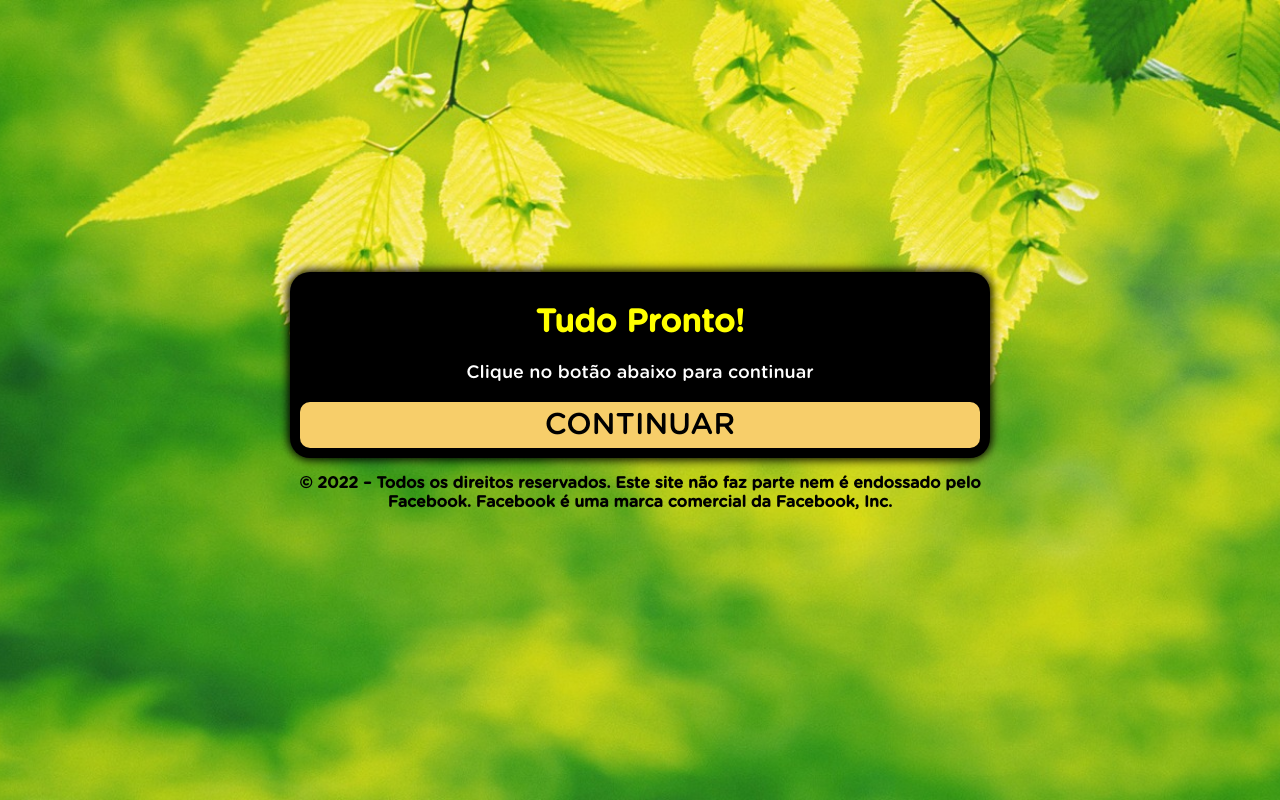
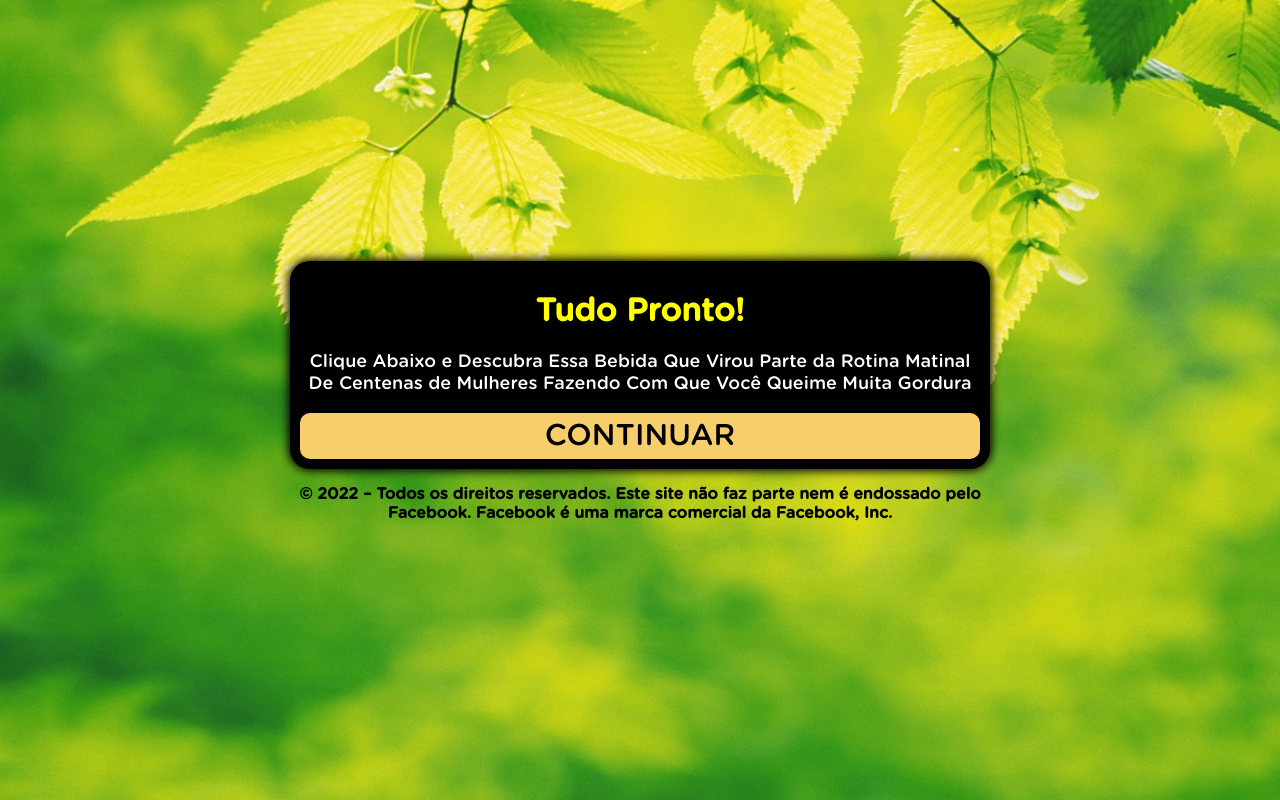
Before and after one commit to suporteprotocolo/protocologordurazero.website, a plain HTML site: page ps/index.html in a window 1280 px wide. Drawn offline with Linux system fonts and the light colour scheme; a script that the page names is missing.

Commit message:
Update index.html

```diff
--- a/ps/index.html
+++ b/ps/index.html
@@ -31,7 +31,7 @@
       <div>
         <div class="question">
           <h1>Tudo Pronto!</h1>
-          <p>Clique no botão abaixo para continuar</p>
+          <p>Clique Abaixo e Descubra Essa Bebida Que Virou Parte da Rotina Matinal De Centenas de Mulheres Fazendo Com Que Você Queime Muita Gordura</p>
         </div>
         <div class="answer">
           <a class="btn" href="https://protocologordurazero.website">CONTINUAR</a>
```
